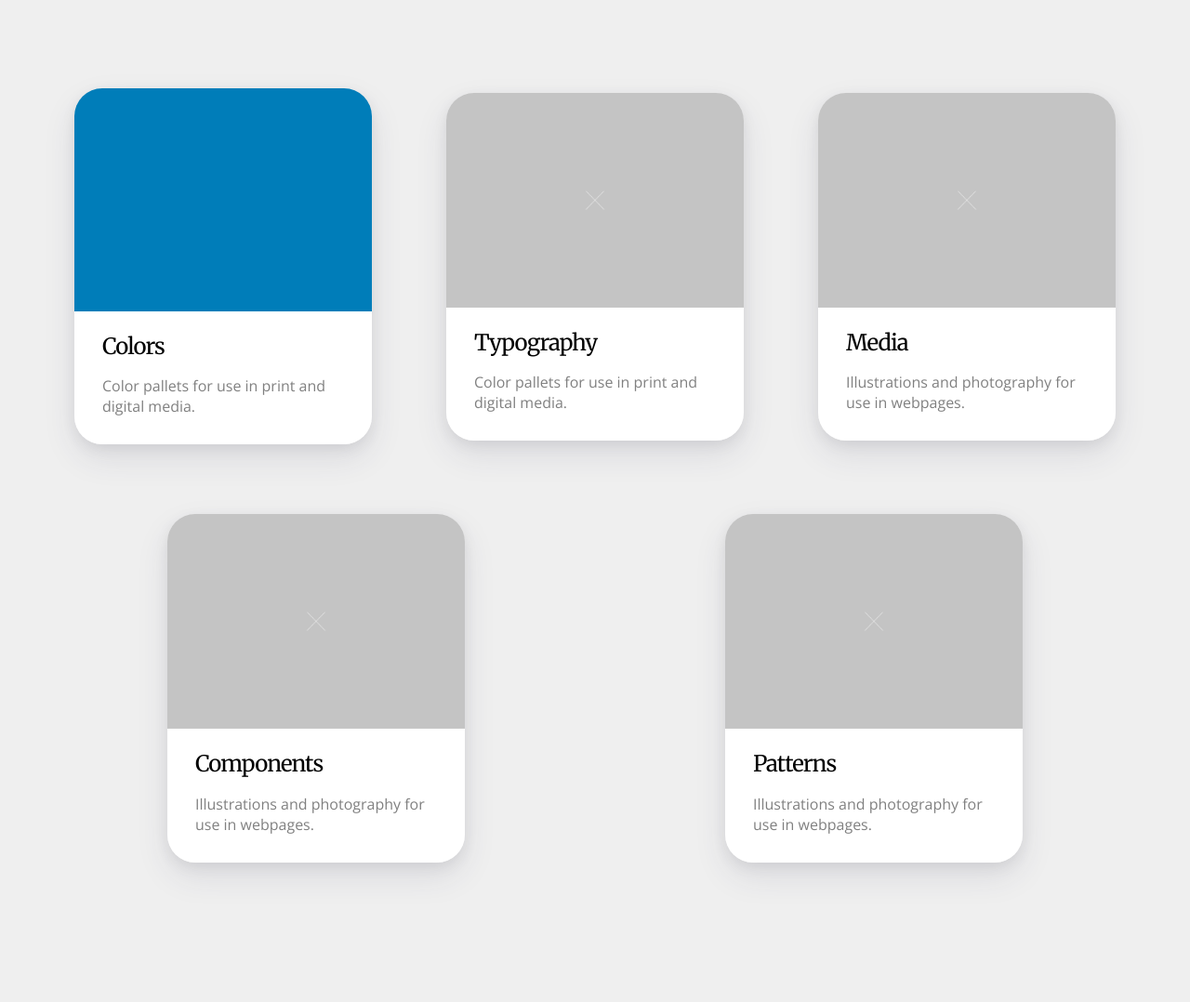
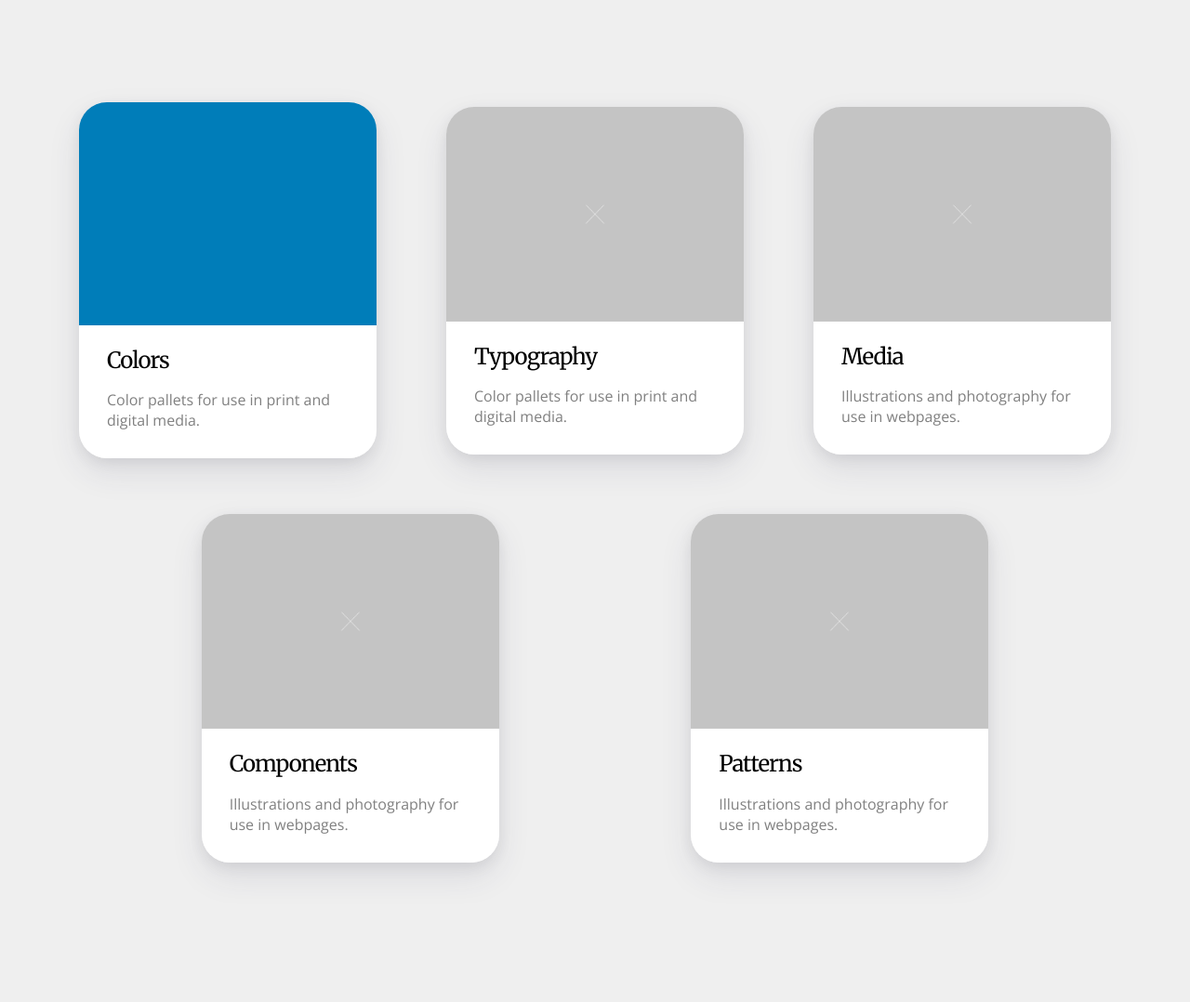
Before and after one commit to barnesy/ghost-ship, a Jekyll site: the page built from index.html, in a window 1280 px wide. Shown: the part 752-1830 px from the top of the page at 93% size. Built offline with Jekyll 4.4.1, drawn with Linux system fonts in a browser that asks for light colours; after the commit the page ends 1800 px from its top, so only the background shows below that.

Commit message:
Adjusts card-group spacing

```diff
--- a/_sass/card.scss
+++ b/_sass/card.scss
@@ -1,7 +1,7 @@
 .pattern.card-group {
   display: flex;
   flex-wrap: wrap;
-  justify-content: space-around;
+  justify-content: space-evenly;
   align-items: center;
   margin: 3rem 0 6rem;
 
@@ -19,10 +19,9 @@
 .card {
   display: flex;
   box-sizing: border-box;
-  margin: 1.5rem;
+  margin: 3rem;
   max-width: 32rem;
   min-width: 28rem;
-  margin-bottom: 6rem;
   box-shadow: 0 1.5rem 3.5rem rgba(50,50,93,.1), 0 0.5rem 1.5rem rgba(0,0,0,.07);
   position: relative;
   flex-direction: column;
```
